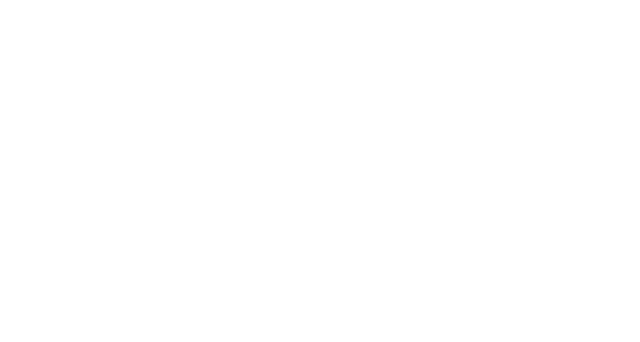
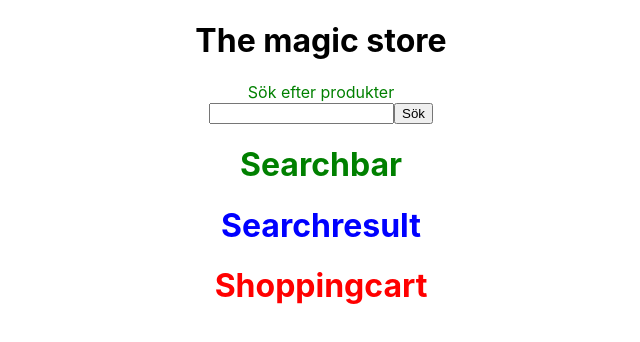
Before and after one commit to JennyLindgren/magicstore, a React (Create React App) app: page / in a window 1280 px wide. Shown: the top 342 px of the page, without its empty margins (319-959 px from the left). Built offline with nearby package versions, Linux system fonts and the light colour scheme.

Commit message:
made components

```diff
--- a/src/App.js
+++ b/src/App.js
@@ -1,10 +1,16 @@
-import logo from './logo.svg';
+import React from "react";
+import Searchbar from './searchbar';
+import Searchresult from './searchresult';
 import './App.css';
+import Shoppingcart from './shoppingcart';
 
 function App() {
   return (
     <div className="App">
-
+      <h1>The magic store</h1>
+      <Searchbar/>
+      <Searchresult/>
+      <Shoppingcart/>
     </div>
   );
 }
--- /dev/null
+++ b/src/searchbar.css
@@ -0,0 +1,3 @@
+.Searchbar{
+    color: green;
+}
--- a/src/searchbar.jsx
+++ b/src/searchbar.jsx
@@ -0,0 +1,16 @@
+import React from "react";
+import "./searchbar.css";
+
+
+function Searchbar() {
+    return (
+      <div className="Searchbar">
+        <label>Sök efter produkter</label><br/>
+        <input type="text" />
+        <button>Sök</button>
+        <h1>Searchbar</h1>
+      </div>
+    );
+  }
+
+  export default  Searchbar;
--- /dev/null
+++ b/src/searchresult.css
@@ -0,0 +1,4 @@
+
+.Searchresult{
+    color: blue;
+}
--- a/src/searchresult.jsx
+++ b/src/searchresult.jsx
@@ -0,0 +1,13 @@
+import React from "react";
+import "./searchresult.css";
+
+
+function Searchresult() {
+    return (
+      <div className="Searchresult">
+        <h1>Searchresult</h1>
+      </div>
+    );
+  }
+
+  export default  Searchresult;
--- /dev/null
+++ b/src/shoppingcart.css
@@ -0,0 +1,3 @@
+.Shoppingcart{
+    color: red;
+}
--- a/src/shoppingcart.jsx
+++ b/src/shoppingcart.jsx
@@ -0,0 +1,13 @@
+import React from "react";
+import "./shoppingcart.css";
+
+
+function Shoppingcart() {
+    return (
+      <div className="Shoppingcart">
+        <h1>Shoppingcart</h1>
+      </div>
+    );
+  }
+
+  export default Shoppingcart;
```
Also changed, not shown: src/logo.svg (deleted).
